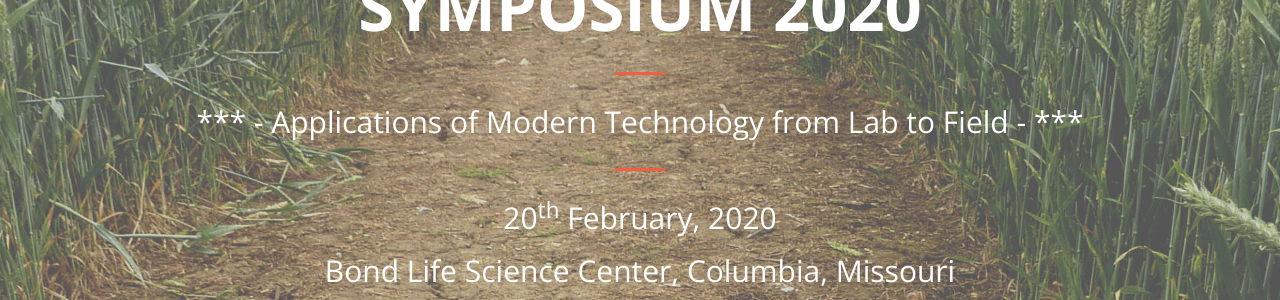
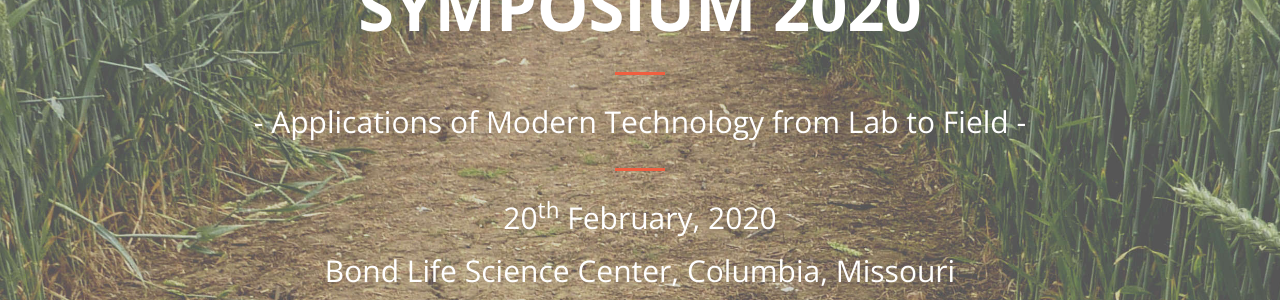
Before and after one commit to mupioneersymposium/mupioneersymposium.github.io, a Jekyll site: the page built from index.html, in a window 1280 px wide and 900 px high. Shown: the part 317-617 px from the top of the window. Built offline with Jekyll 4.4.1, drawn with Linux system fonts in a browser that asks for light colours.

```diff
--- a/_includes/header.html
+++ b/_includes/header.html
@@ -3,7 +3,7 @@
         <div class="header-content-inner">
             <h1>MU Plant Research Symposium 2020</h1>
             <hr>
-            <h2>*** - Applications of Modern Technology from Lab to Field - ***</h2>
+            <h2> - Applications of Modern Technology from Lab to Field - </h2>
             <hr>
             <h2>20<sup>th</sup> February, 2020</h2>
             <h2>Bond Life Science Center, Columbia, Missouri</h2> <br/>
```
